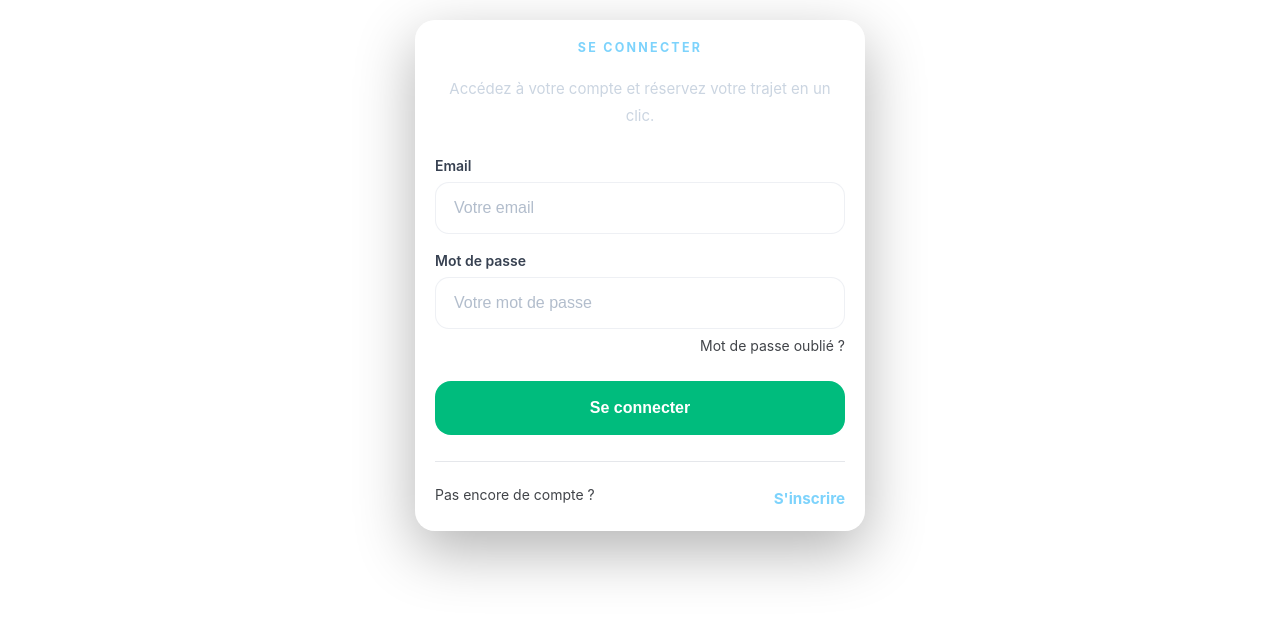
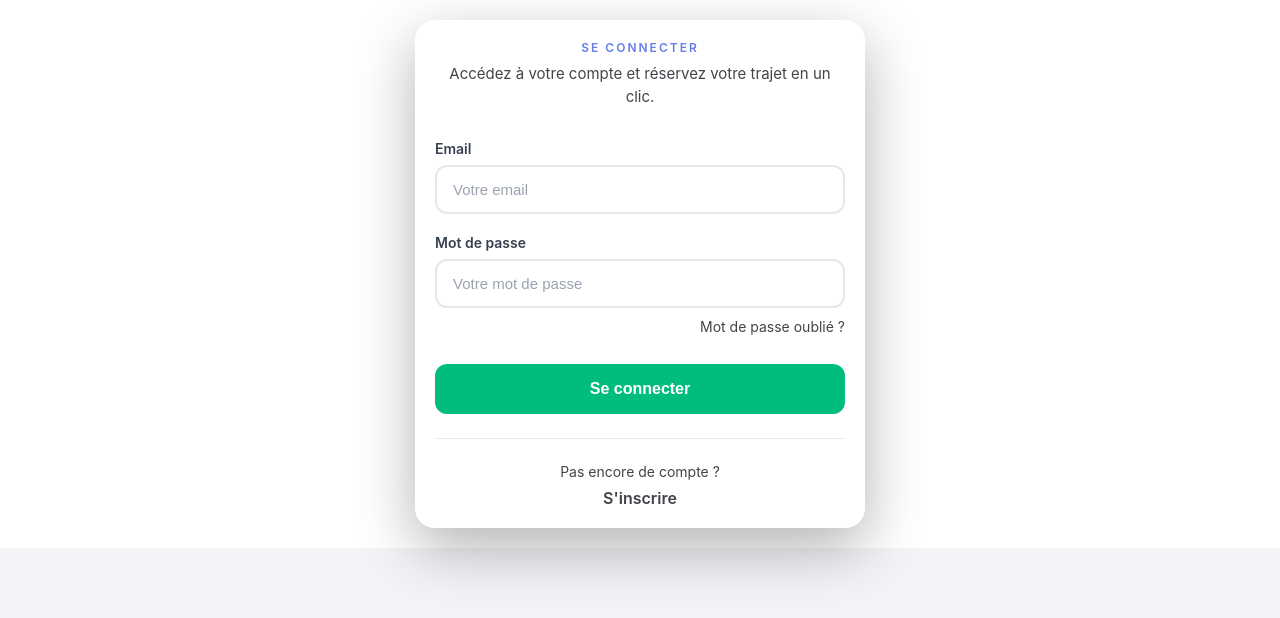
Before and after one commit to Djenica-alt/Tap_Tap_Ride, a React (Vite) app: page /connexion in a window 1280 px wide. Shown: the top 618 px of the page. Built offline with nearby package versions, Linux system fonts and the light colour scheme.

Commit message:
Clean up unused CSS for auth components
Removed unused styles for the authentication card and related elements.

```diff
--- a/src/App.css
+++ b/src/App.css
@@ -14,125 +14,6 @@ a {
   text-decoration: none;
 }
 
-.auth-card {
-  position: relative;
-  z-index: 1;
-
-}
-
-.auth-card__header {
-  display: grid;
-  gap: 12px;
-  margin-bottom: 28px;
-}
-
-.auth-card__label {
-  color: #7dd3fc;
-  text-transform: uppercase;
-  letter-spacing: 0.18em;
-  font-size: 0.78rem;
-  font-weight: 700;
-}
-
-.auth-card__header h1 {
-  margin: 0;
-  font-size: clamp(2rem, 3vw, 2.55rem);
-  line-height: 1.05;
-}
-
-.auth-card__subtitle {
-  margin: 0;
-  color: #cbd5e1;
-  line-height: 1.8;
-}
-
-.auth-form {
-  display: grid;
-  gap: 18px;
-}
-
-.input-group {
-  display: grid;
-  gap: 10px;
-  color: #e2e8f0;
-  font-size: 0.95rem;
-}
-
-.input-group span {
-  font-weight: 600;
-}
-
-.input-group input {
-
-  min-height: 52px;
-  border-radius: 14px;
-  border: 1px solid rgba(148, 163, 184, 0.16);
-  color: #fff;
-  padding: 0 18px;
-  font-size: 1rem;
-  outline: none;
-  transition: border-color 0.2s ease, box-shadow 0.2s ease;
-}
-
-.input-group input::placeholder {
-  color: rgba(148, 163, 184, 0.72);
-}
-
-.input-group input:focus {
-  border-color: #38bdf8;
-  box-shadow: 0 0 0 4px rgba(56, 189, 248, 0.14);
-}
-
-.tap-button {
-  min-height: 54px;
-  border: none;
-  border-radius: 16px;
-  background: #00BC7D;
-  color: #fff;
-  font-size: 1rem;
-  font-weight: 700;
-  cursor: pointer;
-  transition: transform 0.2s ease, box-shadow 0.2s ease;
-}
-
-.tap-button:hover {
-  transform: translateY(-1px);
-  box-shadow: 0 18px 40px rgba(2, 132, 199, 0.24);
-}
-
-.auth-card__footer {
-  display: flex;
-  flex-wrap: wrap;
-  justify-content: space-between;
-  gap: 12px;
-  align-items: center;
-  margin-top: 26px;
-  color: #cbd5e1;
-  font-size: 0.95rem;
-}
-
-.auth-link {
-  color: #7dd3fc;
-  font-weight: 700;
-}
-
-.auth-link:hover {
-  text-decoration: underline;
-}
-
-/* Layout professionnel */
-#root {
-  display: flex;
-  flex-direction: column;
-  min-height: 100vh;
-}
-
-.app-main {
-  flex: 1;
-  display: flex;
-  flex-direction: column;
-  width: 100%;
-}
 
 @media (max-width: 620px) {
   .auth-card {
```
